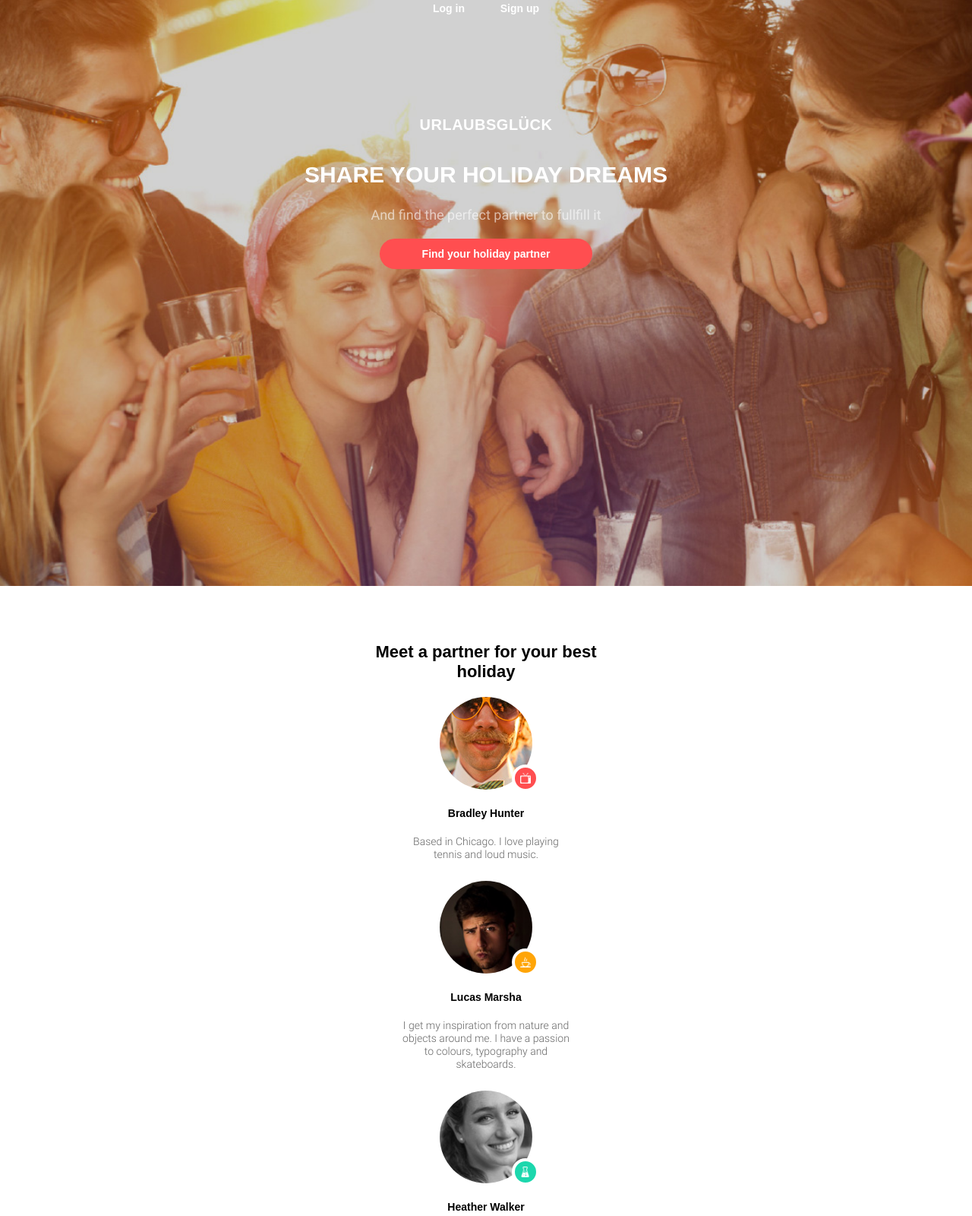
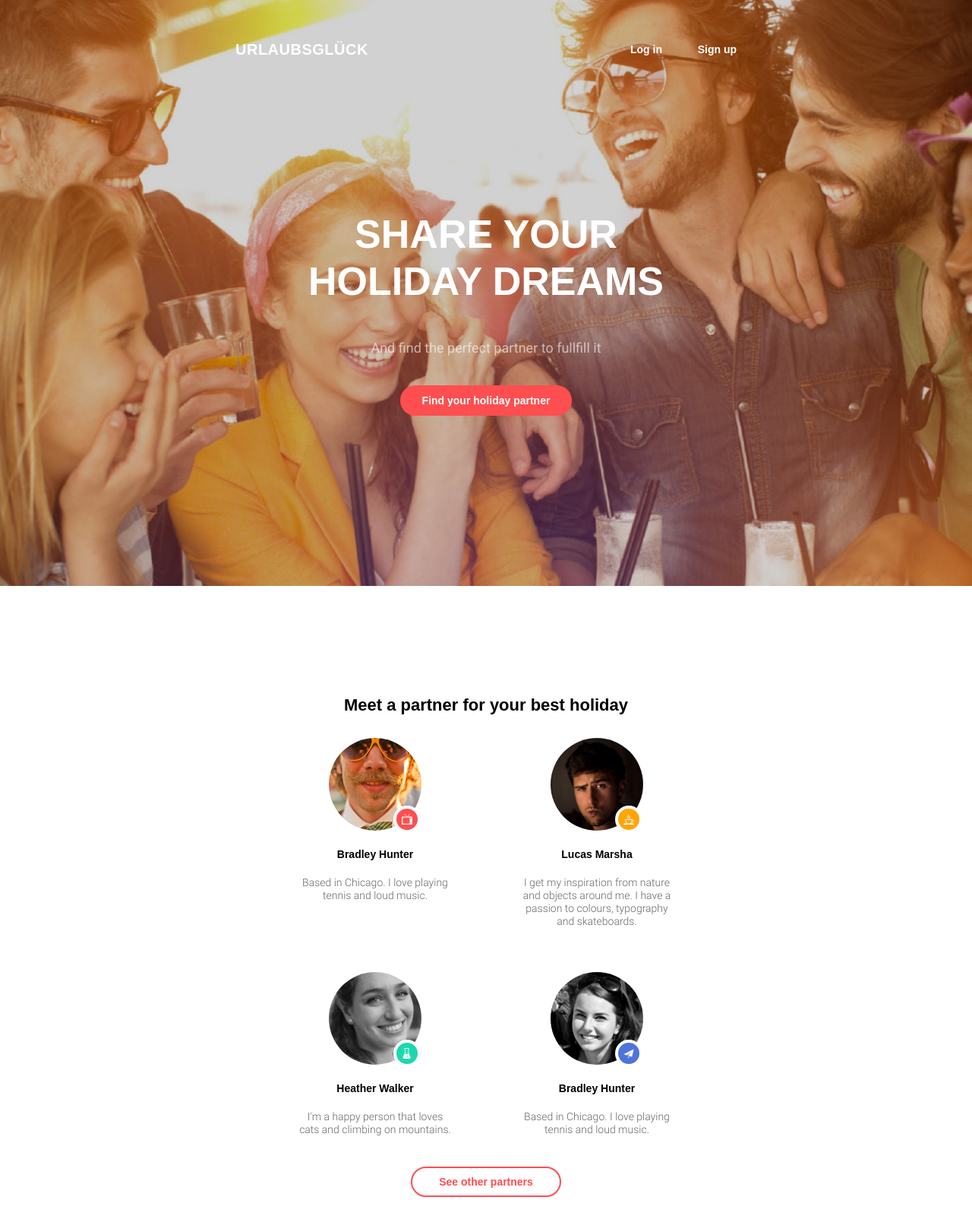
Before and after one commit to RomanSynenko/modyl-8, a plain HTML site: page index.html in a window 1280 px wide. Shown: the part 29-1629 px from the top of the page at 76% size. Drawn offline with Linux system fonts and the light colour scheme.

Commit message:
firsttabl

```diff
--- a/css/main.css
+++ b/css/main.css
@@ -31,11 +31,10 @@ html{
 .navigation {
     display: flex;
     flex-direction: column-reverse;
-    align-items: center;
     margin: 0 auto 36px;
     width: 178px;
 }
-.site__logo {
+.site-logo {
     margin-top: 132px;
     font-size: 20px;
     line-height: 24px;
@@ -45,12 +44,12 @@ html{
     text-decoration: none;
     display: block;
 }
-.wrapper {
+.wrapper-header {
     display: flex;
     justify-content: space-between;
     width: 140px;
 }
-.site__login {
+.site-login {
     font-size: 14px;
     line-height: 17px;
     font-weight: 700;
@@ -58,7 +57,7 @@ html{
     text-decoration: none;
     text-align: center;
 }
-.site__login::before {
+.site-login::before {
     content: '';
     border: 2px solid #ffffff;
     border-radius: 50px;
@@ -69,27 +68,24 @@ html{
     opacity: 0;
     transition: opacity .2s linear;
 }
-.site__login:first-child::before {
+.site-login:first-child::before {
     transform: translate(-26%, -27%);
 }
-
-.site__login:last-child::before {
+.site-login:last-child::before {
     transform: translate(-22%, -27%);
 }
-
-.site__login:hover::before {
+.site-login:hover::before {
     opacity: 1;
 }
-.promo__header {
-    padding: 0 20px;
+.promo-header {
+    padding: 0 10px;
     font-size: 30px;
     line-height: 36px;
     text-transform: uppercase;
     text-align: center;
     font-weight: 700;
-
 }
-.promo__description {
+.promo-description {
     margin-top: 24px;
     line-height: 22px;
     font-weight: 400;
@@ -97,9 +93,9 @@ html{
     font-family: 'Roboto', sans-serif;
     opacity: 0.6;
     text-align: center;
-    padding: 0 60px;
+    padding: 0 70px;
 }
-.find__button {
+.find-button {
     border: none;
     color: #ffffff;
     background-color: #ff4e50;
@@ -116,6 +112,11 @@ html{
     border-radius: 20px;
     margin-top: 20px;
 }
+.find-button:hover {
+    background-color: #ffffff;
+    color: #ff4e50;
+}
+/*main*/
 .acticle-page {
     margin-top: 74px;
     font-size: 22px;
@@ -124,16 +125,18 @@ html{
     text-align: center;
 }
 .partner-list {
+    display: flex;
+    flex-wrap: wrap;
+    justify-content: center;
     margin: 0 auto;
-    width: 220px;
     margin-top: 20px;
 }
-.partner__name {
+.partner-name {
     line-height: 17px;
     font-weight: bold;
     margin-top: 20px;
 }
-.partner__occupation {
+.partner-occupation {
     margin-top: 20px;
     font-family: 'Roboto', sans-serif;
     line-height: 17px;
@@ -147,6 +150,7 @@ html{
     border-radius: 50%;
 }
 .card-item {
+    width: 200px;
     text-align: center;
     margin-bottom: 26px;
 }
@@ -242,3 +246,64 @@ html{
     background: #ff4e50;
     color: #fff;
 }
+@media (orientation: landscape) {
+    .conteiner {
+        width: 490px;
+    }
+    .site-logo {
+        margin-top: 30px;
+    }
+}
+@media (min-width: 700px) and (max-width:1399px){
+    .conteiner {
+        width: 492px;
+    }
+    .navigation {
+        margin-top: 50px;
+        flex-direction: row;
+        justify-content: space-between;
+        width: 660px;
+        align-items: center;
+        margin-bottom: 200px;
+    }
+    .site-logo {
+        margin-top: 0px;
+    }
+    .text-banner {
+        width: 540px;
+        margin: 0 auto;
+    }
+    .wrapper {
+        width: 130px;
+    }
+    .promo-header {
+        font-size: 52px;
+        line-height: 62px;
+        margin-bottom: 46px;
+    }
+    .promo-description {
+        margin-bottom: 38px;
+    }
+    .find-button {
+        width: 226px;
+    }
+    .acticle-page{
+        margin-bottom: 30px;
+    }
+    .acticle-page {
+        padding-top: 70px;
+    }
+    .partner-list {
+        justify-content: space-between;
+    }
+    .card-item {
+        margin-bottom: 58px;
+    }
+    .card-item:nth-last-of-type(-n+2) {
+        margin-bottom: 0;
+    }
+    .load {
+        margin-top: 40px;
+        width: 198px;
+    }
+}
--- a/index.html
+++ b/index.html
@@ -11,53 +11,53 @@
 <body>
     <header class="menu-header">
         <div class="navigation conteiner">
-            <a href="#" class="site__logo">URLAUBSGLÜCK</a>
-            <div class="wrapper">
-                <a href="#" class="site__login">Log in</a>
-                <a href="#" class="site__login">Sign up</a>
+            <a href="#" class="site-logo">URLAUBSGLÜCK</a>
+            <div class="wrapper-header">
+                <a href="#" class="site-login">Log in</a>
+                <a href="#" class="site-login">Sign up</a>
             </div>
         </div>
         <div class="text-banner">
-            <h1 class="promo__header">Share your holiday dreams</h1>
-            <p class="promo__description">And find the perfect partner to fullfill it</p>
-            <button class="find__button">Find your holiday partner</button>
+            <h1 class="promo-header">Share your holiday dreams</h1>
+            <p class="promo-description">And find the perfect partner to fullfill it</p>
+            <button class="find-button">Find your holiday partner</button>
         </div>
     </header>
-    <main class=" main__content">
+    <main class=" main-content">
         <div class="conteiner">
             <h2 class="acticle-page">
                 Meet a partner for your best holiday
             </h2>
-            <ul class="partner-list conteiner">
+            <ul class="partner-list">
                 <li class="card-item">
                     <div class="card-content tv-icon">
                         <img class="img-partner" src="image/partners/one.jpg" alt="foto" width="122" height="122">
                     </div>
-                        <p class="partner__name">Bradley Hunter</p>
-                        <p class="partner__occupation">Based in Chicago. I love playing tennis and loud music.</p>
+                        <p class="partner-name">Bradley Hunter</p>
+                        <p class="partner-occupation">Based in Chicago. I love playing tennis and loud music.</p>
                 </li>
                 <li class="card-item">
                     <div class="card-content cap-icon">
                         <img class="img-partner" src="image/partners/two.jpg" alt="foto" width="122" height="122">
                     </div>
-                        <p class="partner__name">Lucas Marsha</p>
-                        <p class="partner__occupation">I get my inspiration from nature and objects around me. I have a passion to colours, typography and skateboards.
+                        <p class="partner-name">Lucas Marsha</p>
+                        <p class="partner-occupation">I get my inspiration from nature and objects around me. I have a passion to colours, typography and skateboards.
                         </p>
                 </li>
                 <li class="card-item">
                     <div class="card-content flask-icon">
                         <img class="img-partner" src="image/partners/there.jpg" alt="foto" width="122" height="122">
                     </div>
-                        <p class="partner__name">Heather Walker</p>
-                        <p class="partner__occupation">I'm a happy person that loves cats and climbing on mountains.
+                        <p class="partner-name">Heather Walker</p>
+                        <p class="partner-occupation">I'm a happy person that loves cats and climbing on mountains.
                         </p>
                 </li>
                 <li class="card-item">
                     <div class="card-content airplane-icon">
                         <img class="img-partner" src="image/partners/four.jpg" alt="foto" width="122" height="122">
                     </div>
-                        <p class="partner__name">Bradley Hunter</p>
-                        <p class="partner__occupation">Based in Chicago. I love playing tennis and loud music.</p>
+                        <p class="partner-name">Bradley Hunter</p>
+                        <p class="partner-occupation">Based in Chicago. I love playing tennis and loud music.</p>
                 </li>
             </ul>
         </div>
```
